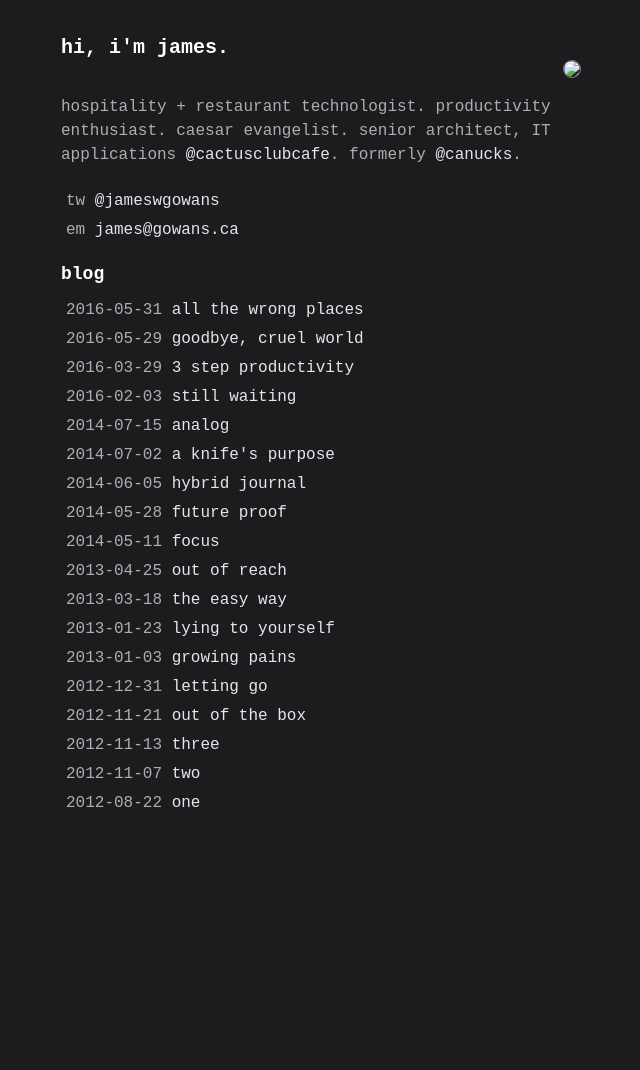
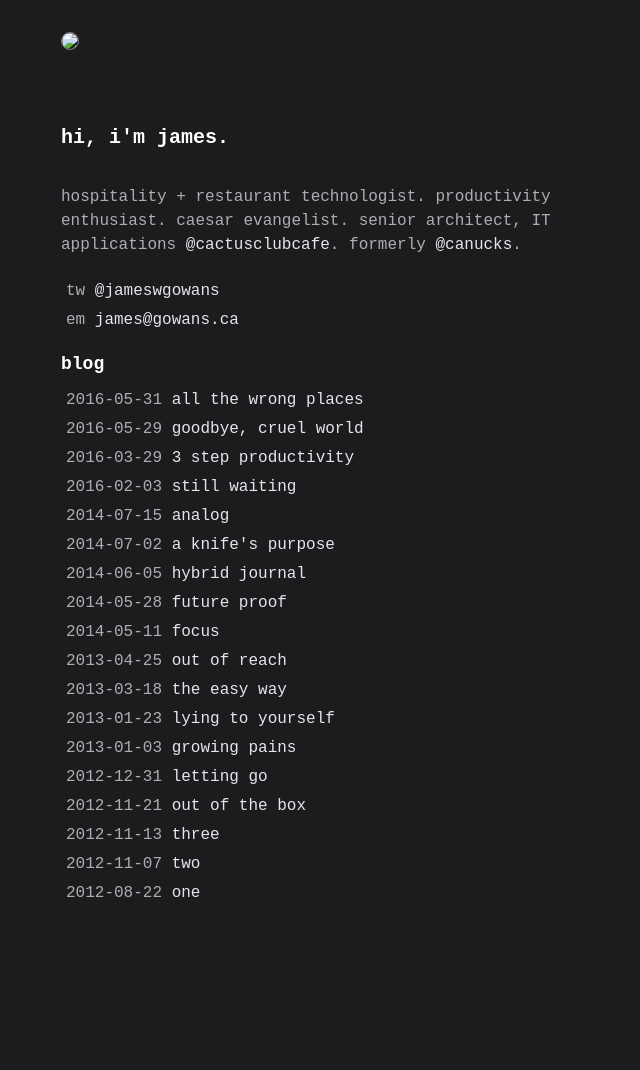
Before and after one commit to jamesgowans/jamesgowans.github.io, a Jekyll site: the page built from index.md, in a window 1280 px wide. Shown: the whole page, without its empty margins (319-959 px from the left). Built offline with Jekyll 4.4.1, drawn with Linux system fonts in a browser that asks for light colours; before the commit the page ends 980 px from its top, so only the background shows below that.

Commit message:
try left

```diff
--- a/_includes/head.html
+++ b/_includes/head.html
@@ -21,7 +21,7 @@
 
 		a {color: #e5e5ea; text-decoration: none;}
 		body {font-family: monospace; width: 520px; margin-left: auto;  margin-right: auto; padding-bottom: 150px;}
-		header { display: block; float: right; }
+		header { display: block; }
 		img {margin: 24px 0 36px 0; border: 1px solid gray;}
 
                 @media screen and (max-width: 519px) {
```
